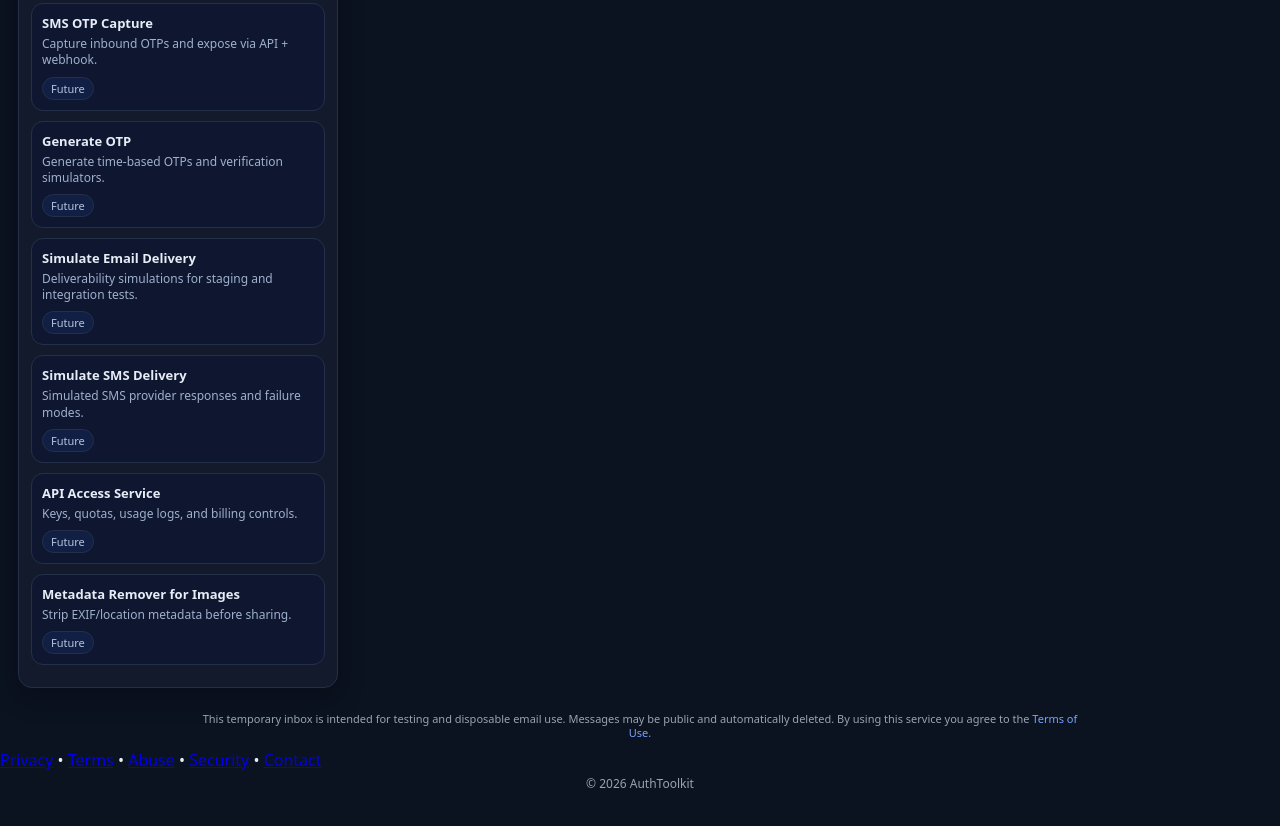
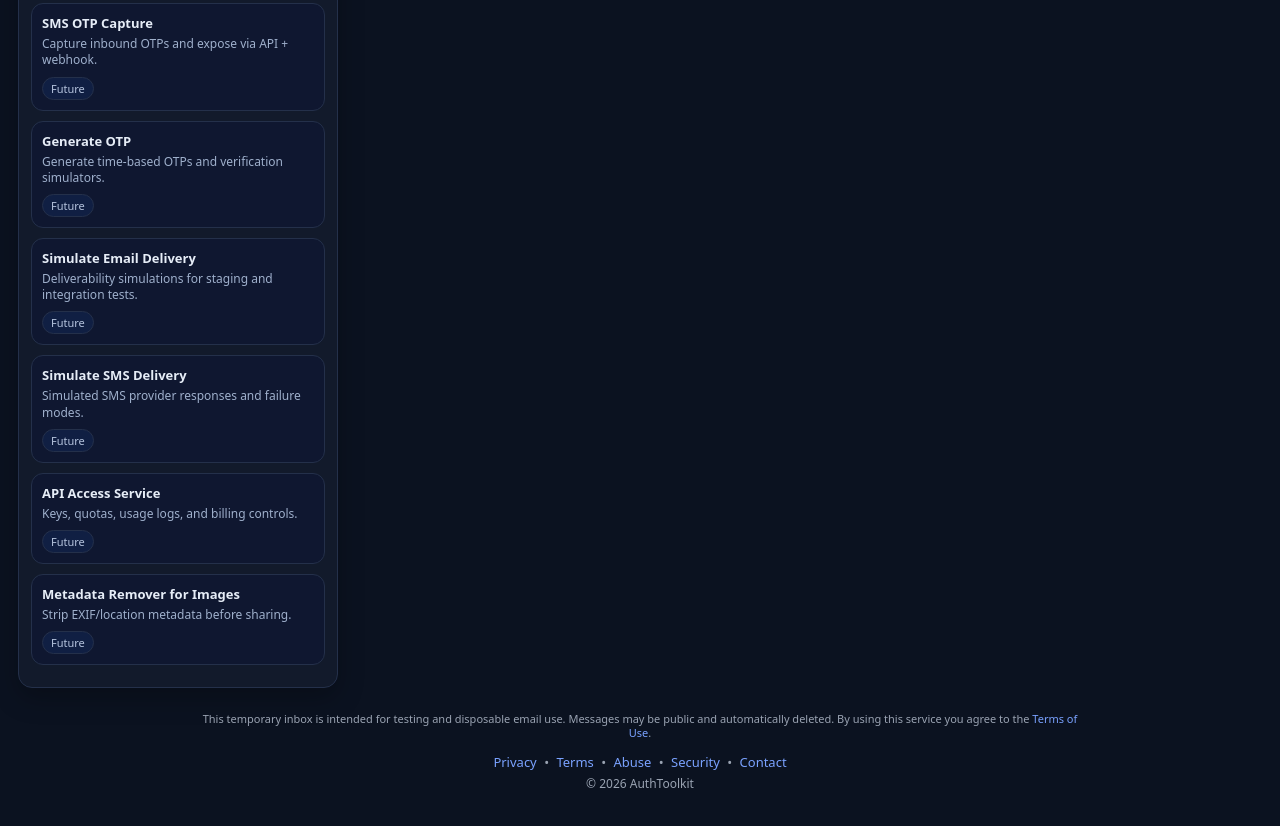
Before and after one commit to alihaideralihaider/authtoolkit, a plain HTML site: page docs/index.html in a window 1280 px wide. Shown: the part 940-1766 px from the top of the page. Drawn offline with nearby package versions, Linux system fonts and the light colour scheme.

Commit message:
Update index.html

```diff
--- a/docs/index.html
+++ b/docs/index.html
@@ -381,6 +381,24 @@
       margin:4px auto 8px auto;
     }
 
+.footerLinks{
+  text-align:center;
+  margin-top:8px;
+  font-size:13px;
+  color:#9aa3b2;
+}
+
+.footerLinks a{
+  color:#7aa2ff;
+  text-decoration:none;
+  margin:0 4px;
+}
+
+.footerLinks a:hover{
+  text-decoration:underline;
+}
+
+
     .adbar{
       position:fixed;
       left:0;
```
